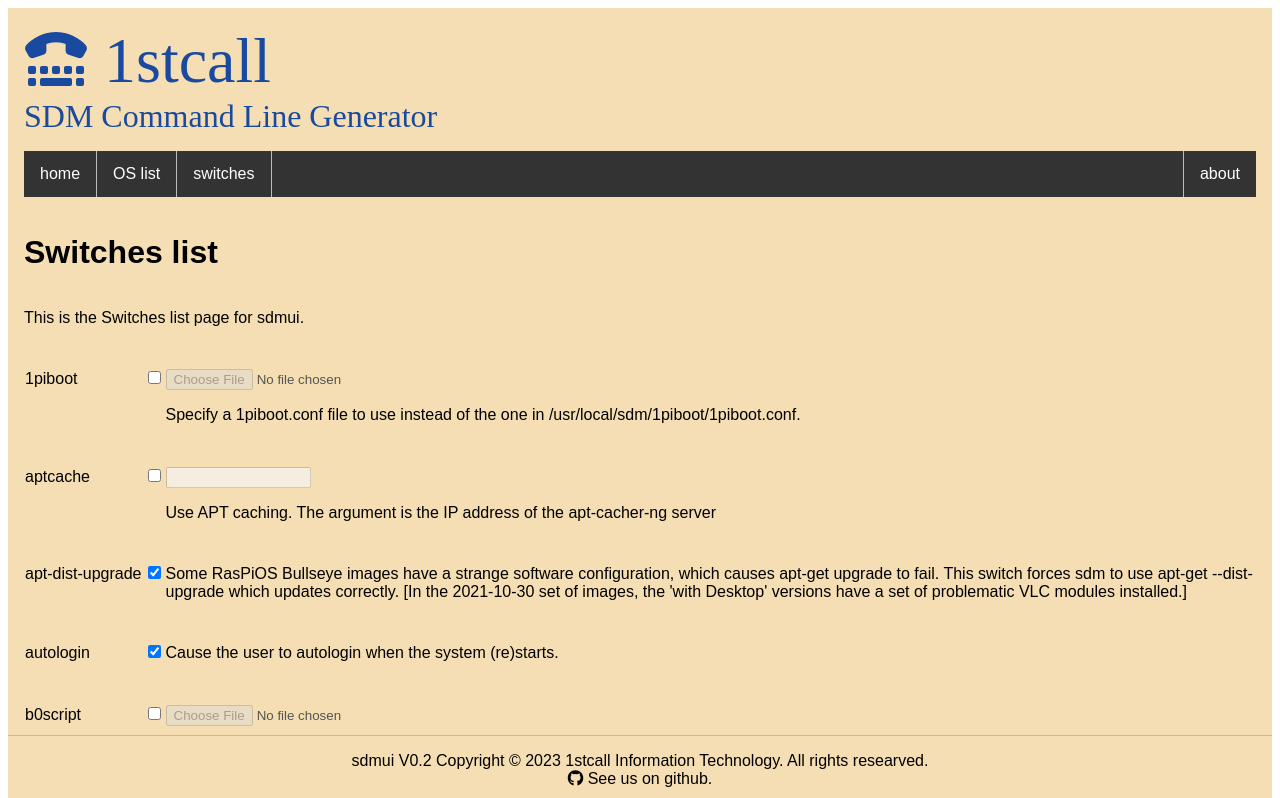
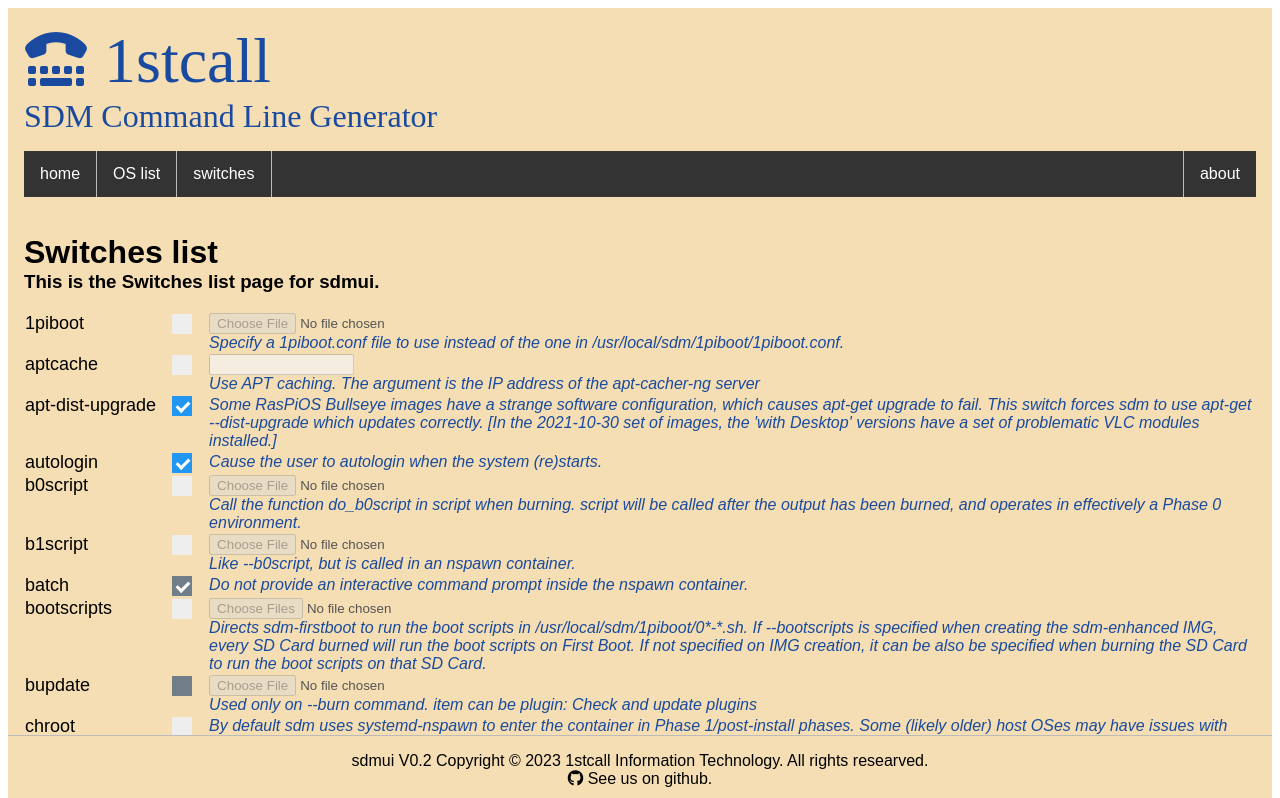
Before and after one commit to 1stcall/sdmui, a SvelteKit app: page /switches in a window 1280 px wide. Shown: the top 798 px of the page. Built offline with nearby package versions, Linux system fonts and the light colour scheme.

Commit message:
customised checkboxes

```diff
--- a/src/routes/switches/+page.svelte
+++ b/src/routes/switches/+page.svelte
@@ -2,34 +2,73 @@
 	export let data;
 </script>
 
-<h1>Switches list</h1>
-<p>This is the Switches list page for sdmui.</p>
+<h1 class="heading1">Switches list</h1>
+<h3 class="heading3">This is the Switches list page for sdmui.</h3>
 
 <form class="switches">
 	{#each data.switches as { name, description, selected, editable, hasArgument, argumentType, argumentValue }}
 		<div class="row">
-			<td class="firstcol"><label for="{ name }">{ name }</label></td>
-			<td class="col"><input id="{ name }" type="checkbox" bind:checked="{ selected }" disabled="{ !editable }"></td>
-			<td class="col">
-			{#if hasArgument == true}
-				<p>
+			<td class="col firstcol">
+				<label class="label" for={name}>{name}</label>
+			</td>
+			<td class="col secondcol">
+				<input
+					class="checkbox"
+					id={name}
+					type="checkbox"
+					bind:checked={selected}
+					disabled={!editable}
+				/>
+				<label class="checkmark" for={name}></label>
+			</td>
+			<td class="col thirdcol">
+				{#if hasArgument == true}
 					{#if argumentType == "text"}
-						<input type="text" disabled="{ !selected }" bind:value="{ argumentValue }">
+						<input
+							type="text"
+							disabled={!selected}
+							bind:value={argumentValue}
+						/>
 					{:else if argumentType == "file"}
-						<input type="file" disabled="{ !selected }" bind:value="{ argumentValue }">
+						<input
+							type="file"
+							disabled={!selected}
+							bind:value={argumentValue}
+						/>
 					{:else if argumentType == "ipAddress"}
-						<input type="text" disabled="{ !selected }" bind:value="{ argumentValue }" minlength="7" maxlength="15" size="15" pattern="^((\d{1,2}|1\d\d|2[0-4]\d|25[0-5])\.){3}(\d{1,2}|1\d\d|2[0-4]\d|25[0-5])$">
+						<input
+							type="text"
+							disabled={!selected}
+							bind:value={argumentValue}
+							minlength="7"
+							maxlength="15"
+							size="15"
+							pattern="^((\d{(1,
+							2)}|1\d\d|2[0-4]\d|25[0-5])\.){3}(\d{(1,
+							2)}|1\d\d|2[0-4]\d|25[0-5])$"
+						/>
 					{:else if argumentType == "multiFile"}
-						<input type="file" disabled="{ !selected }" bind:value="{ argumentValue }" multiple>
+						<input
+							type="file"
+							disabled={!selected}
+							bind:value={argumentValue}
+							multiple
+						/>
 					{/if}
-				</p>
-			{/if}
-			<p>{ description }</p> </td>
+				{/if}
+				<div class="description">{description}</div></td
+			>
 		</div>
 	{/each}
 </form>
 
 <style>
+	.heading1 {
+		margin-bottom: 0;
+	}
+	.heading3 {
+		margin-top: 0;
+	}
 	.switches {
 		display: table;
 		max-width: 100%;
@@ -39,11 +78,97 @@
 	}
 	.col {
 		display: table-cell;
-		padding-top: 10px;
 	}
 	.firstcol {
 		display: table-cell;
 		white-space: nowrap;
-		padding-top: 10px;
+		padding-right: 1rem;
+	}
+	.label {
+		font-size: large;
+		vertical-align: middle;
+	}
+	.description {
+		font-style: italic;
+		color: #194a9f;
+		font-size: medium;
+	}
+
+	.thirdcol {
+		overflow: hidden;
+	}
+
+	/* The container */
+	.secondcol {
+		display: block;
+		position: relative;
+		padding-left: 35px;
+		margin-bottom: 12px;
+		cursor: pointer;
+		font-size: 22px;
+		-webkit-user-select: none;
+		-moz-user-select: none;
+		-ms-user-select: none;
+		user-select: none;
+	}
+
+	/* Hide the browser's default checkbox */
+	.secondcol input {
+		position: absolute;
+		opacity: 0;
+		cursor: pointer;
+		height: 0;
+		width: 0;
+	}
+
+	/* Create a custom checkbox */
+	.checkmark {
+		position: absolute;
+		top: 0;
+		left: 0;
+		height: 20px;
+		width: 20px;
+		background-color: #eee;
+		z-index: 99;
+	}
+
+	/* On mouse-over, add a grey background color */
+	.secondcol:hover input ~ .checkmark {
+		background-color: #ccc;
+	}
+
+	/* When the checkbox is checked, add a blue background */
+	.secondcol input:checked:not([disabled]) ~ .checkmark {
+		background-color: #2196f3;
+	}
+
+	/* When the checkbox is disabled, add a grey background */
+	.secondcol input:disabled ~ .checkmark {
+		background-color: #6f7e89;
+	}
+
+	/* Create the checkmark/indicator (hidden when not checked) */
+	.checkmark:after {
+		content: "";
+		position: absolute;
+		display: none;
+	}
+
+	/* Show the checkmark when checked */
+	.secondcol input:checked ~ .checkmark:after {
+		display: block;
+	}
+
+	/* Style the checkmark/indicator */
+	.secondcol .checkmark:after {
+		left: 7px;
+		top: 3px;
+		width: 5px;
+		height: 10px;
+		border: solid white;
+		border-width: 0 3px 3px 0;
+		-webkit-transform: rotate(45deg);
+		-ms-transform: rotate(45deg);
+		transform: rotate(45deg);
 	}
 </style>
```
